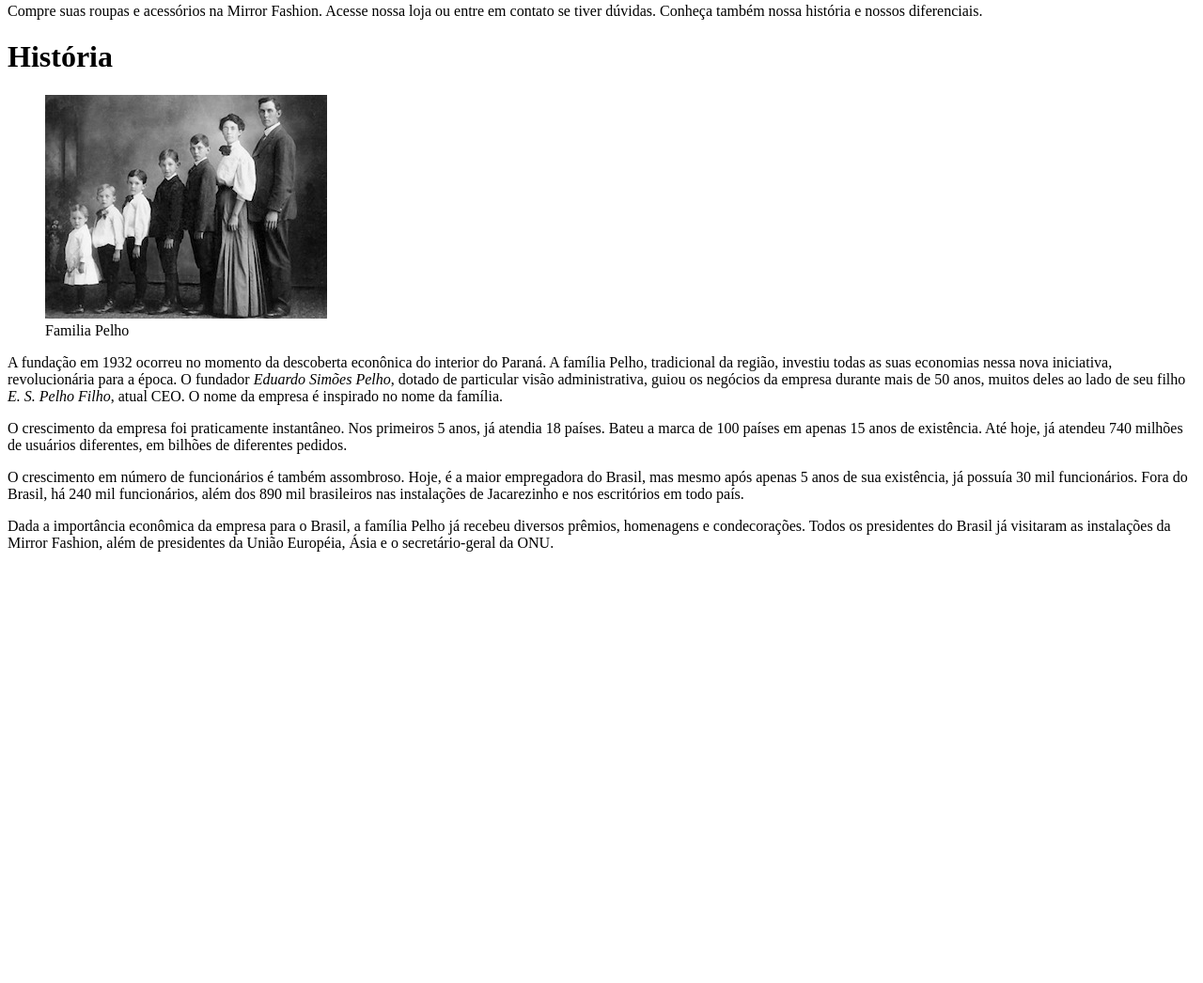
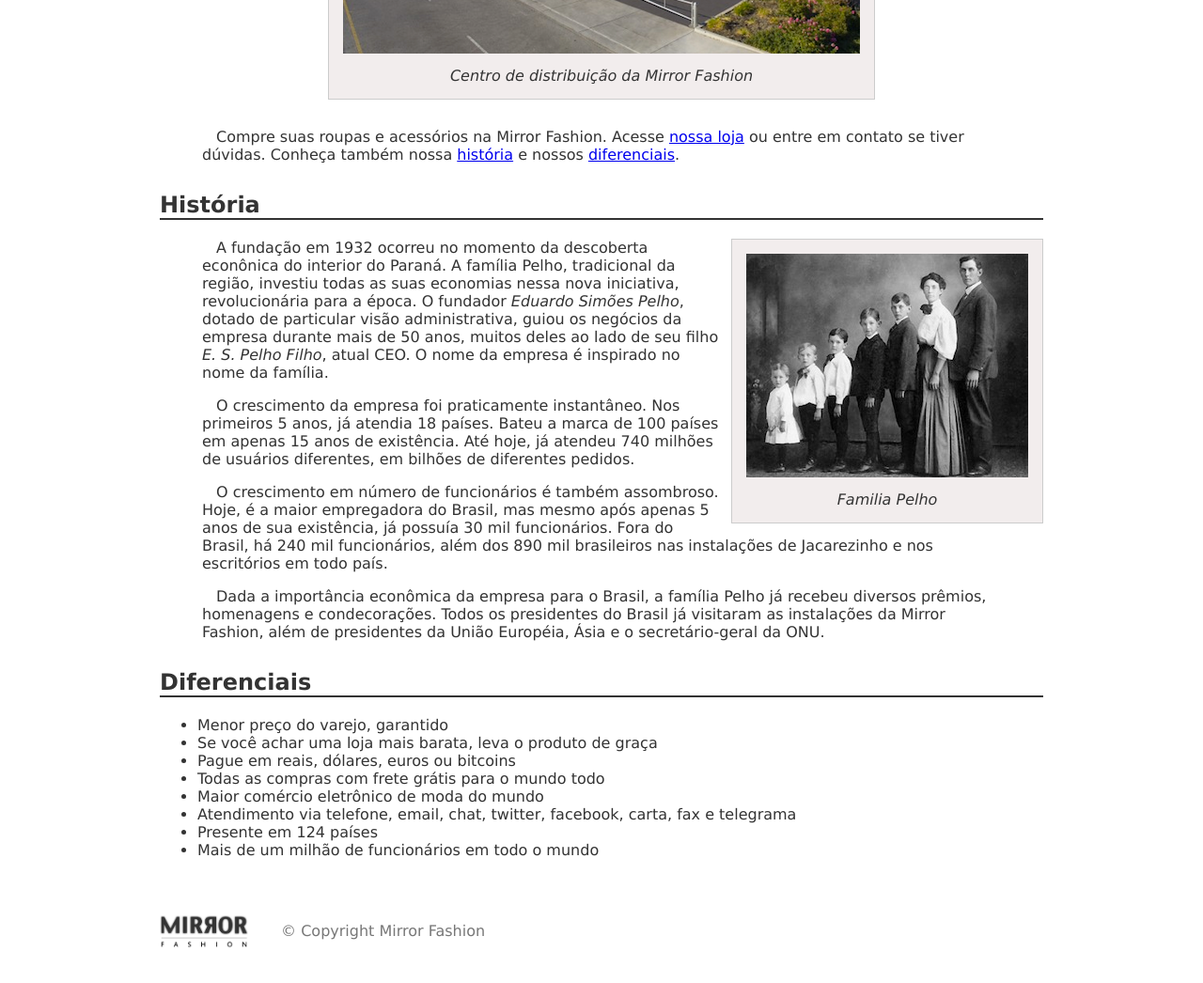
Before and after one commit to carloskita/mirror-fashion, a plain HTML site: page sobre.html in a window 1280 px wide. Shown: the part 664-1710 px from the top of the page at 94% size. Before the commit the page ends 1267 px from the top, so only its background shows below. Drawn offline with Linux system fonts and the light colour scheme.

Commit message:
sobre.cc foi adicionado e updates nos htmls sobre o design do site, assim como o rodape

```diff
--- /dev/null
+++ b/css/sobre.css
@@ -0,0 +1,66 @@
+body{
+    color: #333333;
+    font-family: "Lucida Sans Unicode", "Lucida Grande", sans-serif;
+
+    margin-left: auto;
+    margin-right: auto;
+    width: 940px;
+}
+
+h1{
+    background-image: url(../img/sobre-background.jpg);
+
+    padding: 10px;
+}
+
+h2{
+    border-bottom: 2px solid #333333;
+
+    margin-top: 30px;
+}
+
+figcaption{
+    font-style: italic;
+
+    margin-top: 10px;
+}
+
+p{
+    padding: 0 45px;
+    text-indent: 15px;
+}
+
+
+/* Inicio de mods em figuras ou imagens do body */
+figure{
+    background-color: #F2EDED;
+    border: 1px solid #ccc;
+    text-align: center;
+
+    padding: 15px;
+    margin: 30px;
+}
+#centro-distribuicao{
+    margin-left: auto;
+    margin-right: auto;
+    width: 550px;
+}
+#familia-pelho{
+    float: right;
+    margin: 0 0 10px 10px;
+}
+/* Fim de mods em figuras ou imagens do body */
+
+/* Incio div rodape */
+#rodape{
+    color: #777;
+    margin: 30px 0;
+    padding: 30px 0;
+}
+
+#rodape img{
+    margin-right: 30px;
+    vertical-align: middle;
+    width: 94px;
+}
+/* Fim div rodape */
--- a/sobre.html
+++ b/sobre.html
@@ -3,6 +3,7 @@
 	<head>
 		<meta charset="utf-8">
 		<title>Sobre a Mirror Fashion</title>
+		<link rel="stylesheet" href="css/sobre.css">
 	</head>
 	<body>
 		<!--Inicio div pai-->
@@ -18,24 +19,24 @@
 					participação em 118 deles.
 				</p>
 				<p>
-					Nosso centro de distribuição fica em <strong>Jacarezinho, no Paraná</strong>. De lá, saem 48 aviões que
+					Nosso centro de distribuição fica em <a href="https://maps.google.com.br/?q=Jacarezinho">Jacarezinho, no Paraná</a>. De lá, saem 48 aviões que
 					distribuem nossos produtos às casas do mundo todo. Nosso centro de distribuição:
 				</p>
-				<figure>
+				<figure id="centro-distribuicao">
 					<img src="img/centro-distribuicao.png" alt="Foto do centro de distribuição da Mirror Fashion">
 					<figcaption>Centro de distribuição da Mirror Fashion</figcaption>
 				</figure>
 				<p>
-					Compre suas roupas e acessórios na Mirror Fashion. Acesse nossa loja ou entre em contato
-					se tiver dúvidas. Conheça também nossa história e nossos diferenciais.
+					Compre suas roupas e acessórios na Mirror Fashion. Acesse <a href="index.html">nossa loja</a> ou entre em contato
+					se tiver dúvidas. Conheça também nossa <a href="#historia">história</a> e nossos <a href="#diferenciais">diferenciais</a>.
 				</p>
 			</div>
 			<!--Fim div sobre-->
 
 			<!--Inicio div historia-->
 			<div>
-				<h1>História</h1>
-				<figure>
+				<h2 id="historia">História</h2>
+				<figure id="familia-pelho">
 					<img src="img/familia-pelho.jpg" alt="Foto da familia Pelho">
 					<figcaption>Familia Pelho</figcaption>
 				</figure>
@@ -65,6 +66,30 @@
 				</p>
 			</div>
 			<!--Fim div historia-->
+
+			<!--Inicio div diferenciais-->
+			<div>
+				<h2 id="diferenciais">Diferenciais</h2>
+
+				<ul>
+					<li>Menor preço do varejo, garantido</li>
+					<li>Se você achar uma loja mais barata, leva o produto de graça</li>
+					<li>Pague em reais, dólares, euros ou bitcoins</li>
+					<li>Todas as compras com frete grátis para o mundo todo</li>
+					<li>Maior comércio eletrônico de moda do mundo</li>
+					<li>Atendimento via telefone, email, chat, twitter, facebook, carta, fax e telegrama</li>
+					<li>Presente em 124 países</li>
+					<li>Mais de um milhão de funcionários em todo o mundo</li>
+				</ul>
+			</div>
+			<!--Fim div diferenciais-->
+
+			<!--Inicio div rodape-->
+			<div id="rodape">
+				<img src="img/logo.png" alt="Logo da Mirror Fashion">
+				&copy; Copyright Mirror Fashion
+			</div>
+			<!--Fim div rodape-->
 		</div>
 		<!--Fim div pai-->
 	</body>
```
Also changed, not shown: index.html (+8 -4 lines).
